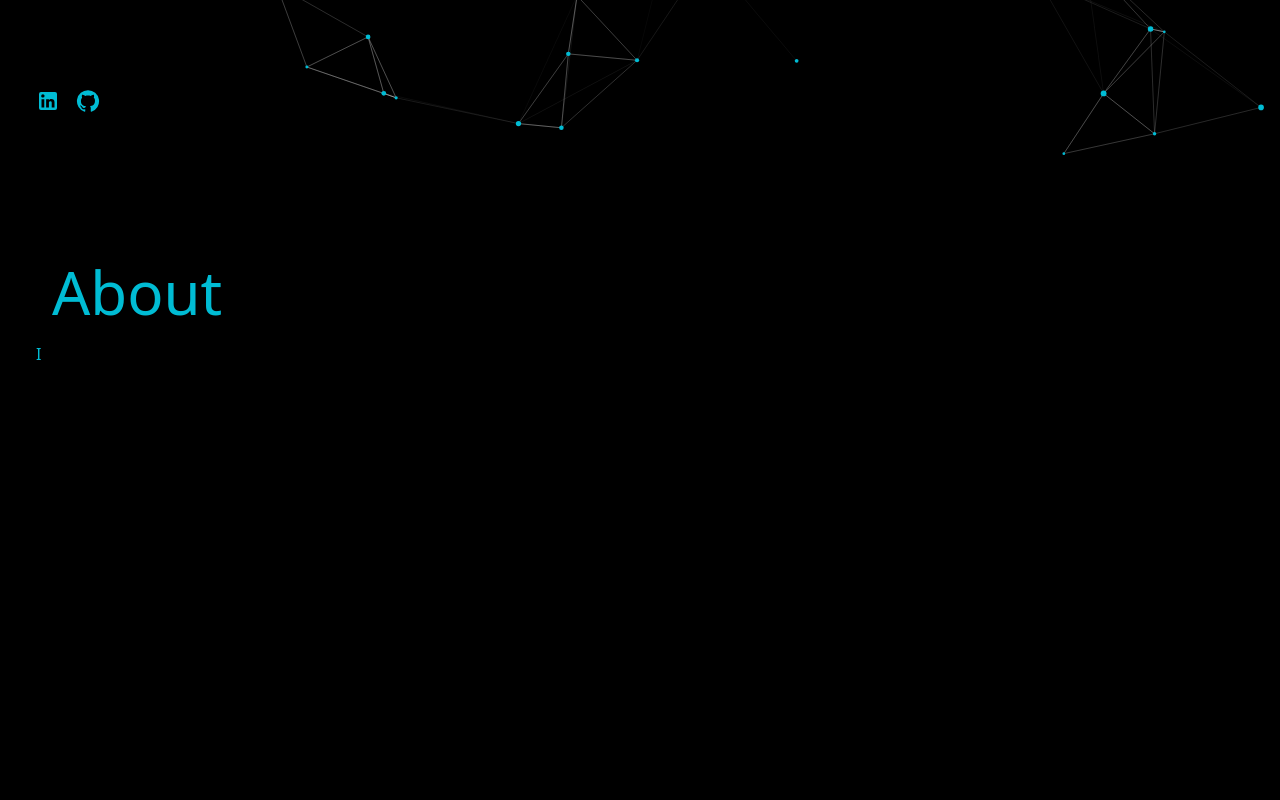
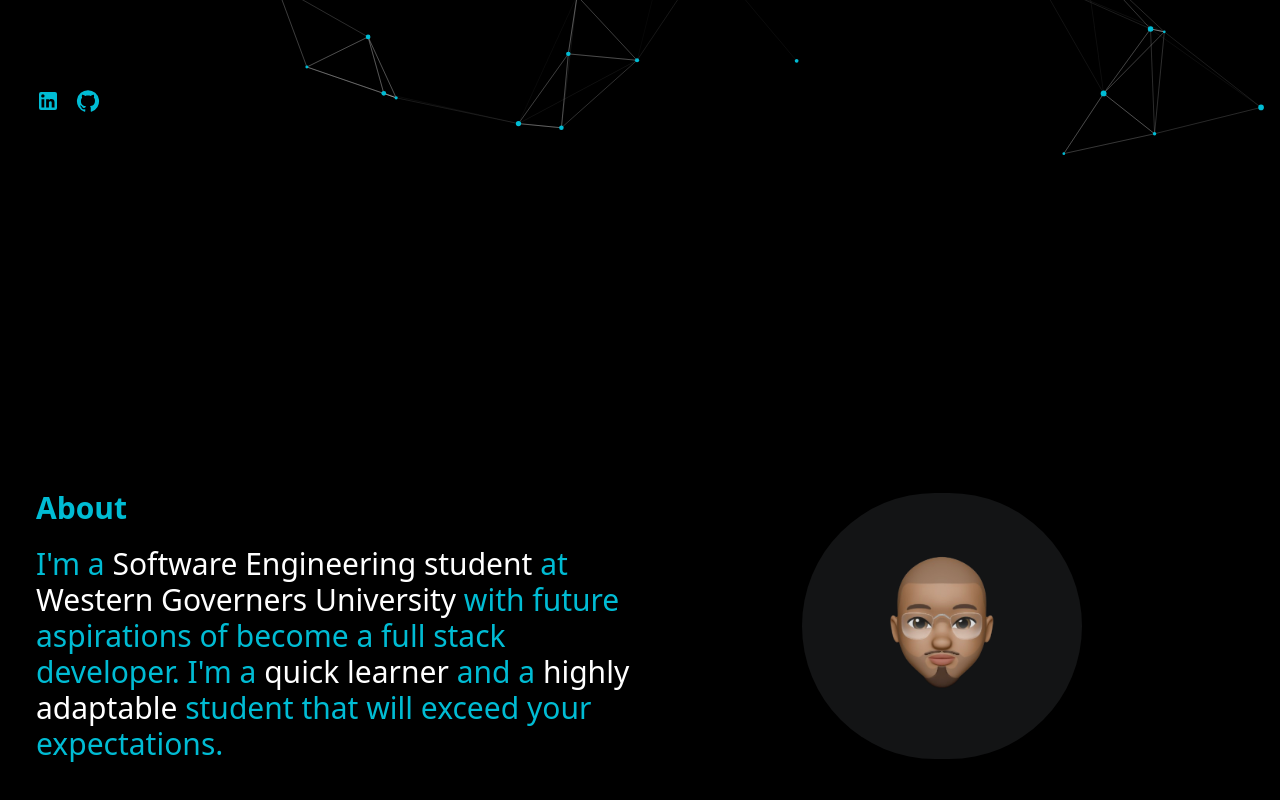
Before and after one commit to emmanuelgv408/Portfolio, a React (Vite) app: page / in a window 1280 px wide. Shown: the part 644-1444 px from the top of the page. Built offline with nearby package versions, Linux system fonts and the light colour scheme.

Commit message:
finished about page

```diff
--- a/src/components/About.jsx
+++ b/src/components/About.jsx
@@ -1,28 +1,36 @@
-import React from 'react'
+import React from "react";
+
+import memoji from "../assets/memoji3.png";
 
 function About() {
   return (
-    <div className='min-w-full h-screen bg-background flex p-9'>
+    <div className="min-w-full h-screen bg-background flex p-9">
+      {/*left*/}
+      <div className="min-h-full w-1/2 flex justify-center flex-col gap-5">
+        <h1 className="text-cyan text-3xl font-bold ">About</h1>
+        <p className="text-cyan text-3xl">
+          {" "}
+          I'm a <span className="text-white">
+            Software Engineering student
+          </span>{" "}
+          at <span className="text-white">Western Governers University</span>{" "}
+          with future aspirations of become a full stack developer. I'm a{" "}
+          <span className="text-white">quick learner</span> and a{" "}
+          <span className="text-white">highly adaptable </span>student that will
+          exceed your expectations.
+        </p>
 
+      </div>
 
-{/*left*/}
-<div className='min-h-full w-1/2 flex justify-start flex-col gap-5'>
-<h1 className='text-cyan text-6xl ml-4'>About</h1>
-<p className='text-cyan'> I </p>
+      {/*right*/}
 
-</div>
-
-{/*right*/}
-
-
-<div className='min-h-full w-1/2'>
-
-
-</div>
-
-
+      <div className="min-h-full w-1/2 flex justify-center items-center">
+        <div className="bg-custom-grey flex items-center justify-center rounded-full p-10 ">
+         <img src={memoji} alt="" srcset="" className=" w-[200px]" />
+         </div>
+      </div>
     </div>
-  )
+  );
 }
 
-export default About
+export default About;
```
Also changed, not shown: src/assets/memoji3.png (added).
